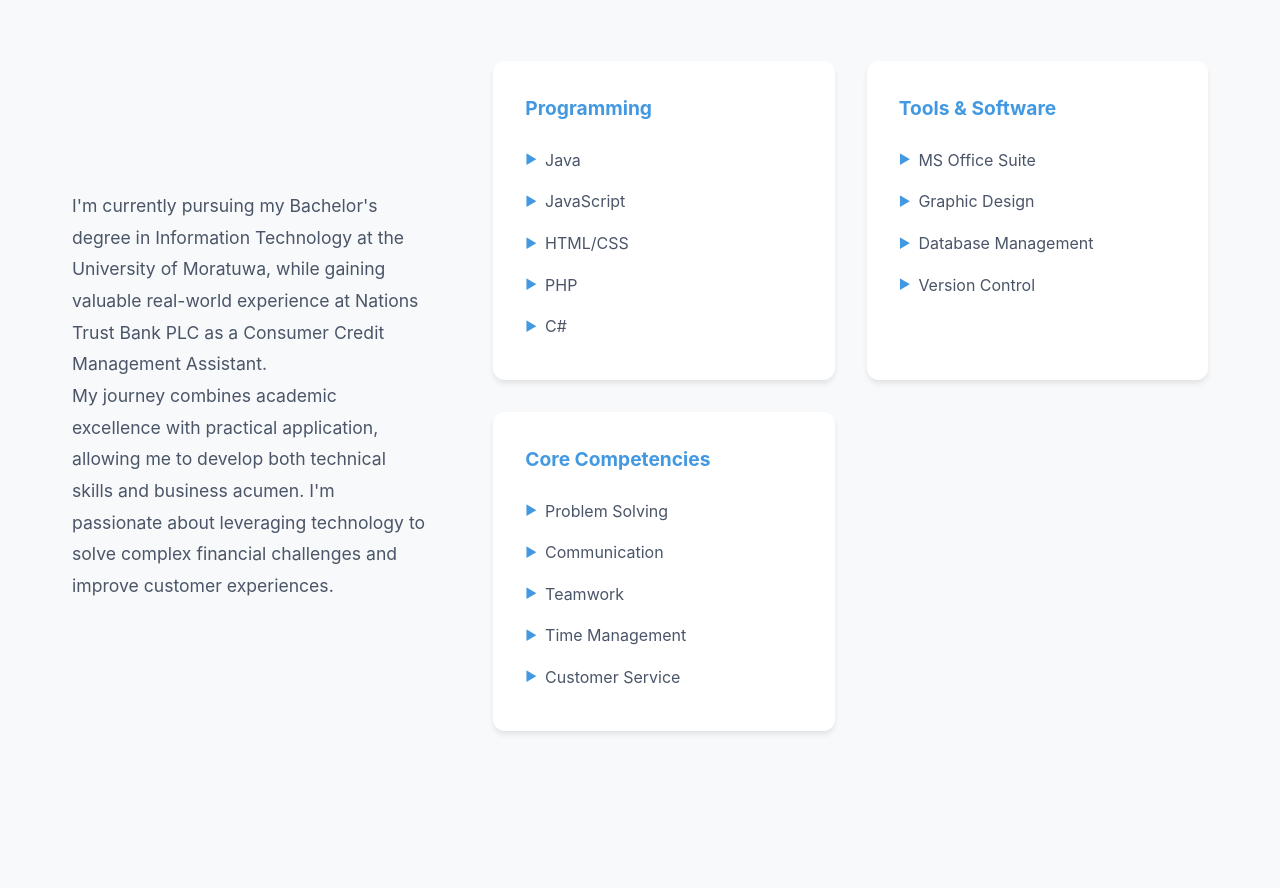
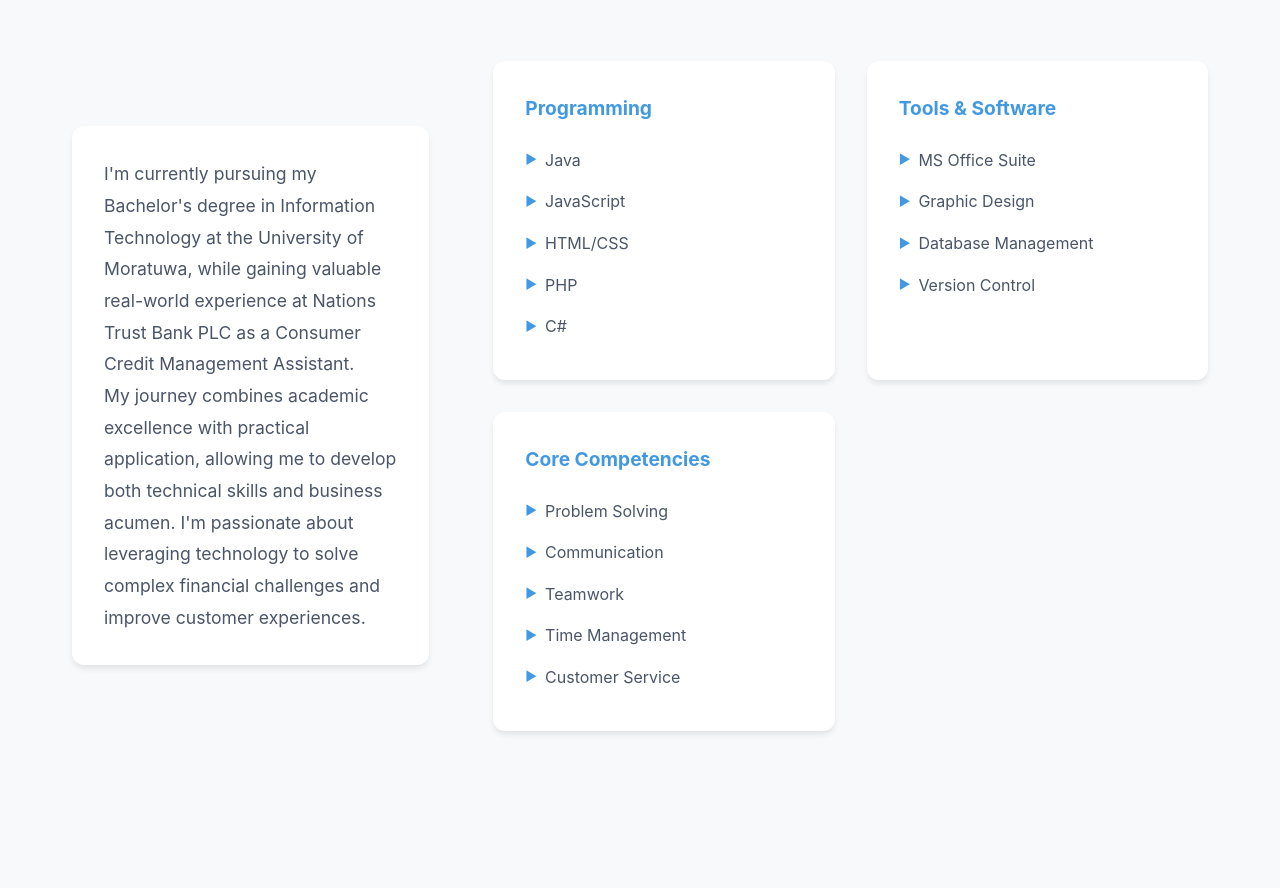
Before and after one commit to itsjustnuwan/itsjustnuwan.github.io, a plain HTML site: page index.html in a window 1280 px wide. Shown: the part 1023-1911 px from the top of the page. Drawn offline with Linux system fonts and the light colour scheme.

Commit message:
Add files via upload

```diff
--- a/index.html
+++ b/index.html
@@ -697,6 +697,7 @@
                 <h2 class="section-title">About Me</h2>
                 <p class="section-subtitle">Bridging technology and finance with passion and expertise</p>
                 <div class="about-content">
+                    <div class="skill-category">
                     <div class="about-text">
                         <p>I'm currently pursuing my Bachelor's degree in Information Technology at the University of
                             Moratuwa, while gaining valuable real-world experience at Nations Trust Bank PLC as a
@@ -704,6 +705,7 @@
                         <p>My journey combines academic excellence with practical application, allowing me to develop
                             both technical skills and business acumen. I'm passionate about leveraging technology to
                             solve complex financial challenges and improve customer experiences.</p>
+                    </div>
                     </div>
                     <div class="skills-grid">
                         <div class="skill-category">
```
